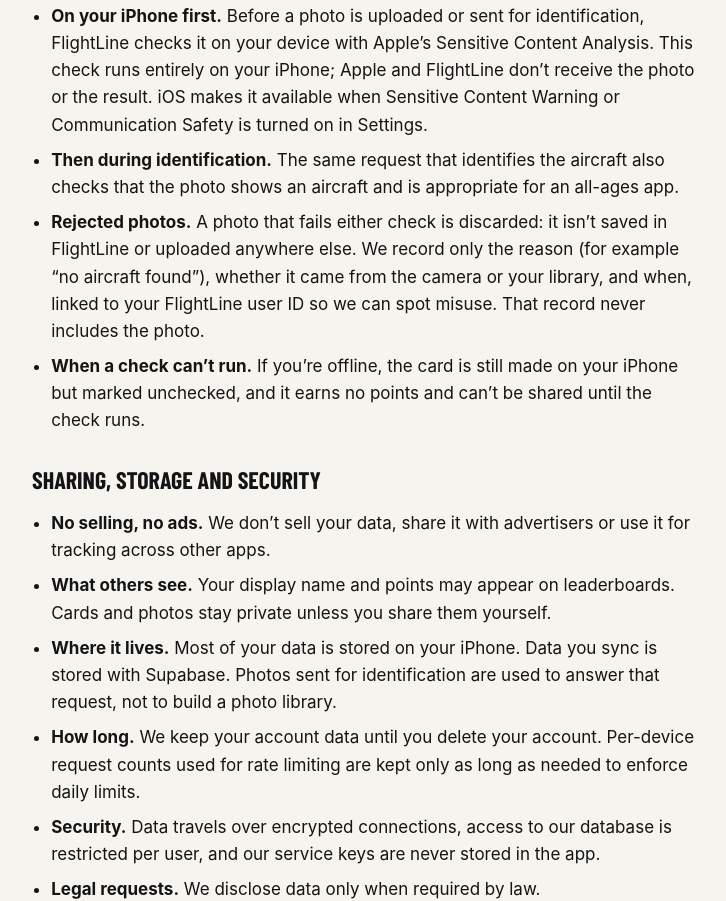
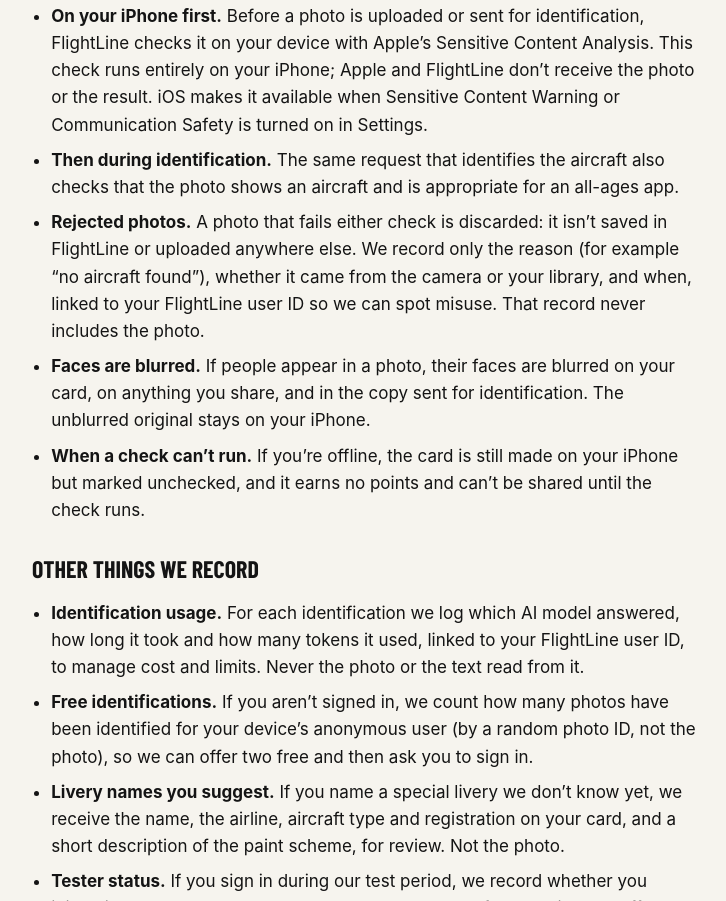
Before and after one commit to jbultena-dev/flightline-site, a plain HTML site: page privacy/index.html in a window 1280 px wide. Shown: the part 1899-2800 px from the top of the page, without its empty margins (276-1002 px from the left). Drawn offline with Linux system fonts and the light colour scheme.

Commit message:
Privacy policy: face blurring, identification logs, free-photo count, livery suggestions, tester waves, spot detection
Co-Authored-By: Claude Opus 5.5 <noreply@anthropic.com>

```diff
--- a/privacy/index.html
+++ b/privacy/index.html
@@ -22,7 +22,7 @@
 <main class="page policy">
   <div class="wrap">
     <h1>FlightLine Privacy Policy</h1>
-    <p class="updated">Last updated November 16, 2026</p>
+    <p class="updated">Last updated November 17, 2026</p>
 
     <p class="summary">FlightLine collects only what it needs to identify the aircraft you photograph, log your sightings and run your account, and it never sells your data or shows ads.</p>
 
@@ -64,7 +64,17 @@
       <li><strong>On your iPhone first.</strong> Before a photo is uploaded or sent for identification, FlightLine checks it on your device with Apple&rsquo;s Sensitive Content Analysis. This check runs entirely on your iPhone; Apple and FlightLine don&rsquo;t receive the photo or the result. iOS makes it available when Sensitive Content Warning or Communication Safety is turned on in Settings.</li>
       <li><strong>Then during identification.</strong> The same request that identifies the aircraft also checks that the photo shows an aircraft and is appropriate for an all-ages app.</li>
       <li><strong>Rejected photos.</strong> A photo that fails either check is discarded: it isn&rsquo;t saved in FlightLine or uploaded anywhere else. We record only the reason (for example &ldquo;no aircraft found&rdquo;), whether it came from the camera or your library, and when, linked to your FlightLine user ID so we can spot misuse. That record never includes the photo.</li>
+      <li><strong>Faces are blurred.</strong> If people appear in a photo, their faces are blurred on your card, on anything you share, and in the copy sent for identification. The unblurred original stays on your iPhone.</li>
       <li><strong>When a check can&rsquo;t run.</strong> If you&rsquo;re offline, the card is still made on your iPhone but marked unchecked, and it earns no points and can&rsquo;t be shared until the check runs.</li>
+    </ul>
+
+    <h2>Other things we record</h2>
+    <ul>
+      <li><strong>Identification usage.</strong> For each identification we log which AI model answered, how long it took and how many tokens it used, linked to your FlightLine user ID, to manage cost and limits. Never the photo or the text read from it.</li>
+      <li><strong>Free identifications.</strong> If you aren&rsquo;t signed in, we count how many photos have been identified for your device&rsquo;s anonymous user (by a random photo ID, not the photo), so we can offer two free and then ask you to sign in.</li>
+      <li><strong>Livery names you suggest.</strong> If you name a special livery we don&rsquo;t know yet, we receive the name, the airline, aircraft type and registration on your card, and a short description of the paint scheme, for review. Not the photo.</li>
+      <li><strong>Tester status.</strong> If you sign in during our test period, we record whether you joined in the alpha or beta wave so we can honor any free Pro time we offer testers.</li>
+      <li><strong>Spotting locations.</strong> While FlightLine is open and you&rsquo;ve allowed location access, it checks whether you&rsquo;re at a known spotting location to offer starting a session. That check happens on your iPhone; your location isn&rsquo;t sent to us for it.</li>
     </ul>
 
     <h2>Sharing, storage and security</h2>
```
